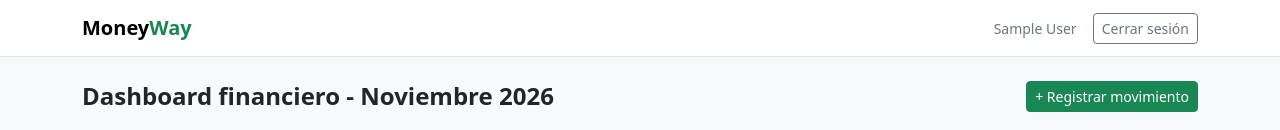
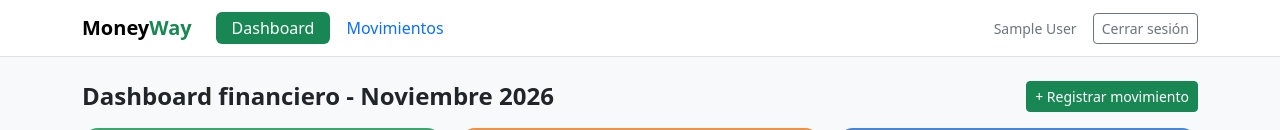
Before and after one commit to Juanfelipe0328/PI-MoneyWay-UNIAJC, a Laravel app: page /dashboard in a window 1280 px wide. Shown: the top 130 px of the page. Run offline with Laravel 12, Linux system fonts and the light colour scheme; the visitor is signed in with stand-in values (Sample User, id 1); data comes from the database, SQL or seed files in the repository; data that the repository does not hold is empty.

Commit message:
Actualiza layout principal

```diff
--- a/resources/views/layouts/app.blade.php
+++ b/resources/views/layouts/app.blade.php
@@ -1,19 +1,30 @@
 <!DOCTYPE html>
-<html lang="es">
+<html lang="es" data-bs-theme="@yield('theme', 'light')">
 <head>
     <meta charset="UTF-8">
     <meta name="viewport" content="width=device-width, initial-scale=1.0">
     <title>@yield('title', 'MoneyWay')</title>
     <link href="https://cdn.jsdelivr.net/npm/bootstrap@5.3.3/dist/css/bootstrap.min.css" rel="stylesheet">
+    @stack('styles')
 </head>
 <body class="bg-body-tertiary">
 
-<nav class="navbar bg-white border-bottom">
-    <div class="container">
-        <a class="navbar-brand fw-bold" href="{{ route('movements.index') }}">Money<span class="text-success">Way</span></a>
+<nav class="navbar bg-body border-bottom">
+    <div class="container flex-wrap gap-2">
+        <a class="navbar-brand fw-bold me-0 order-1" href="{{ route('dashboard') }}">Money<span class="text-success">Way</span></a>
 
         @auth
-            <div class="d-flex align-items-center gap-3">
+            {{-- En celular las pestañas bajan a una segunda fila --}}
+            <ul class="nav nav-pills col-12 col-md-auto order-3 order-md-2 me-md-auto ms-md-3" style="--bs-nav-pills-link-active-bg: var(--bs-success);">
+                <li class="nav-item">
+                    <a class="nav-link py-1 {{ request()->routeIs('dashboard') ? 'active' : '' }}" href="{{ route('dashboard') }}">Dashboard</a>
+                </li>
+                <li class="nav-item">
+                    <a class="nav-link py-1 {{ request()->routeIs('movements.*') ? 'active' : '' }}" href="{{ route('movements.index') }}">Movimientos</a>
+                </li>
+            </ul>
+
+            <div class="d-flex align-items-center gap-3 order-2 order-md-3">
                 <span class="text-secondary small d-none d-sm-inline">{{ auth()->user()->name }}</span>
                 <form action="{{ route('logout') }}" method="POST" class="m-0">
                     @csrf
@@ -29,5 +40,6 @@
 </main>
 
 <script src="https://cdn.jsdelivr.net/npm/bootstrap@5.3.3/dist/js/bootstrap.bundle.min.js"></script>
+@stack('scripts')
 </body>
 </html>
```
